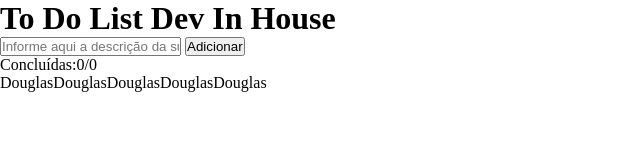
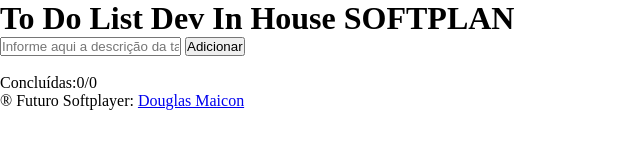
Before and after one commit to douglas-devinhouse/devinhouse-projeto-1, a plain HTML site: page index.html in a window 1280 px wide. Shown: the whole page, without its empty margins (0-640 px from the left). Drawn offline with Linux system fonts and the light colour scheme.

Commit message:
Ajuste para posicionamento do footer e header

```diff
--- a/index.html
+++ b/index.html
@@ -9,17 +9,27 @@
     <title>DevInHouse - Projeto 1</title>
 </head>
 <body>
+    <div id="conteudo">
         <header>
-        <h1>To Do List Dev In House</h1>
-        <input type="text" name="inputTarefa" id="inputTarefa" placeholder="Informe aqui a descrição da sua tarefa" />
+            <h1>To Do List Dev In House SOFTPLAN</h1>
+            <div>
+                <input type="text" name="inputTarefa" id="inputTarefa" placeholder="Informe aqui a descrição da tarefa" />
                 <button class="btn-adicionar" id="btn-adicionar">Adicionar</button>
+            </div>
+
         </header>
 
+        <div id="lista">
             <ul id="lista-tarefas">
 
             </ul>
+            <br>
             <div id="totais"><p>Concluídas:0/0</p></div>
-      <footer>DouglasDouglasDouglasDouglasDouglas</footer>
+        </div>
+        <footer>® Futuro Softplayer: <a href="https://www.linkedin.com/in/douglas-maicon-2b464157/">Douglas Maicon</a></footer>
+    </div>
+
+
     <script src="script/script.js"></script>
 </body>
 </html>
```
Lines whose indentation alone changed are shown as unchanged.
